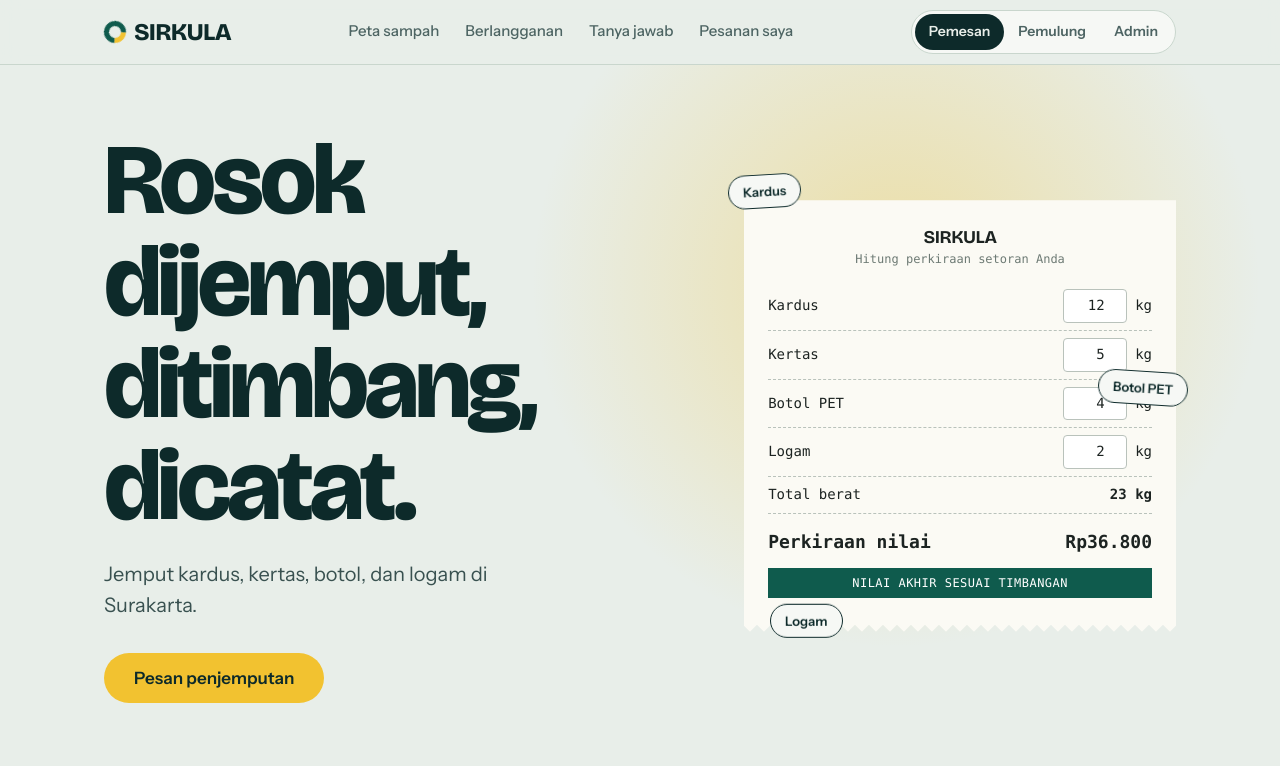
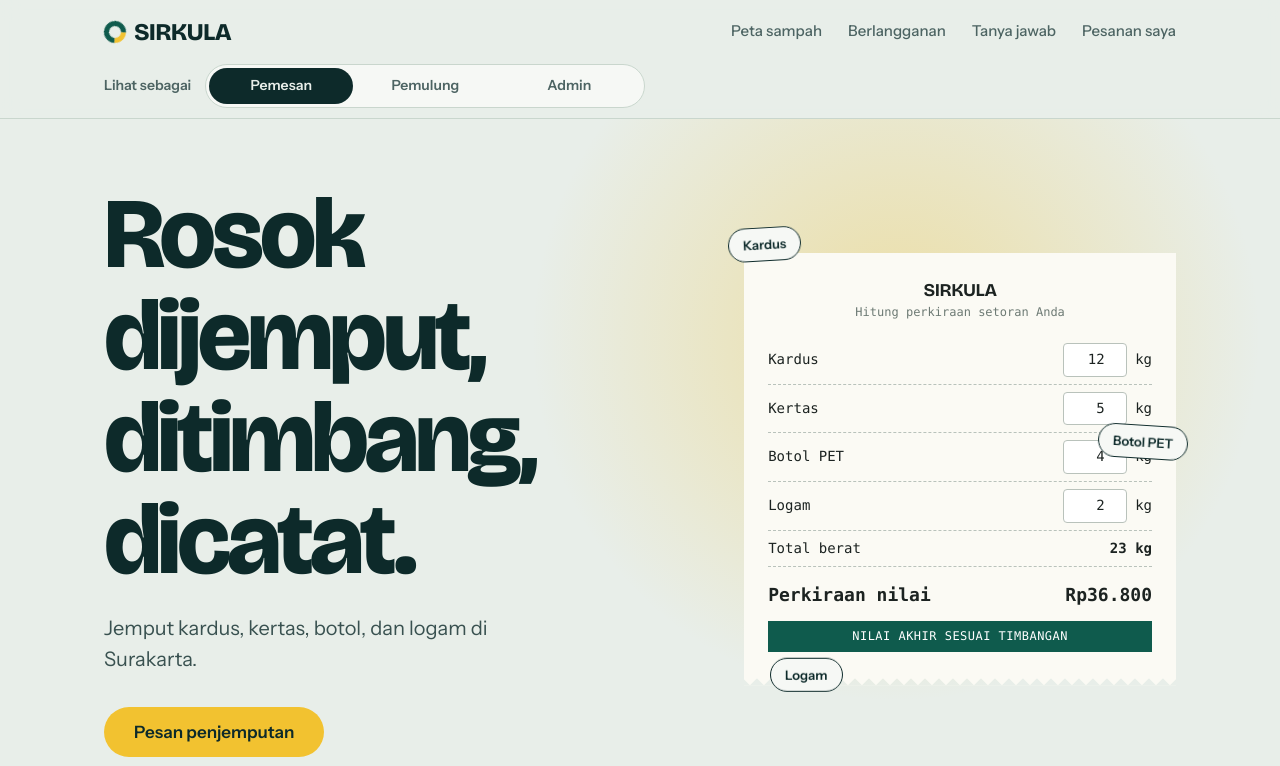
Before and after one commit to annisaafirdaa/SIRKULA, a plain HTML site: page index.html in a window 1280 px wide. Shown: the top 766 px of the page. Drawn offline with nearby package versions, Linux system fonts and the light colour scheme.

Commit message:
Update index.html

```diff
--- a/index.html
+++ b/index.html
@@ -143,6 +143,9 @@ button.pc{font:inherit;text-align:left;width:100%;cursor:pointer;color:var(--ink
 .pkb{display:flex;gap:10px;flex-wrap:wrap;align-items:center;font-size:14px;color:var(--mut);justify-content:space-between}
 .sy{background:var(--bg);border:1px dashed var(--ink);border-radius:14px;padding:14px 16px;font-size:15px}
 .pg.sb3{grid-template-columns:1.5fr 1fr 1fr}
+.rb{display:flex;align-items:center;gap:14px;padding-bottom:10px;font-size:14px;font-weight:600;color:var(--mut)}
+.rb .rl{flex:1;max-width:440px}
+.rl button{flex:1}
 .rl{display:flex;background:var(--card);border:1px solid var(--line);border-radius:99px;padding:3px}
 .rl button{font:inherit;font-size:14px;font-weight:600;border:0;background:0;color:var(--mut);padding:7px 14px;border-radius:99px;cursor:pointer;transition:.2s}
 .rl button.on{background:var(--ink);color:var(--bg)}
@@ -186,8 +189,8 @@ nav ul{display:none}.chip{display:none}
 <header><div class="w"><nav>
 <button class="logo" data-v="home" data-go="atas"><i></i>SIRKULA</button>
 <ul><li><button data-v="home" data-go="peta">Peta sampah</button></li><li><button data-v="home" data-go="tarif">Berlangganan</button></li><li><button data-v="home" data-go="faq">Tanya jawab</button></li><li><button data-v="order">Pesanan saya</button></li></ul>
-<div class="rl" id="rl" role="group" aria-label="Pilih peran"><button class="on" data-v="home">Pemesan</button><button data-v="mitra">Pemulung</button><button data-v="admin">Admin</button></div>
-</nav></div></header>
+
+</nav></div><div class="w rb"><span>Lihat sebagai</span><div class="rl" id="rl" role="group" aria-label="Pilih peran"><button class="on" data-v="home">Pemesan</button><button data-v="mitra">Pemulung</button><button data-v="admin">Admin</button></div></div></header>
 
 <div id="v-home">
 <main id="atas">
```
